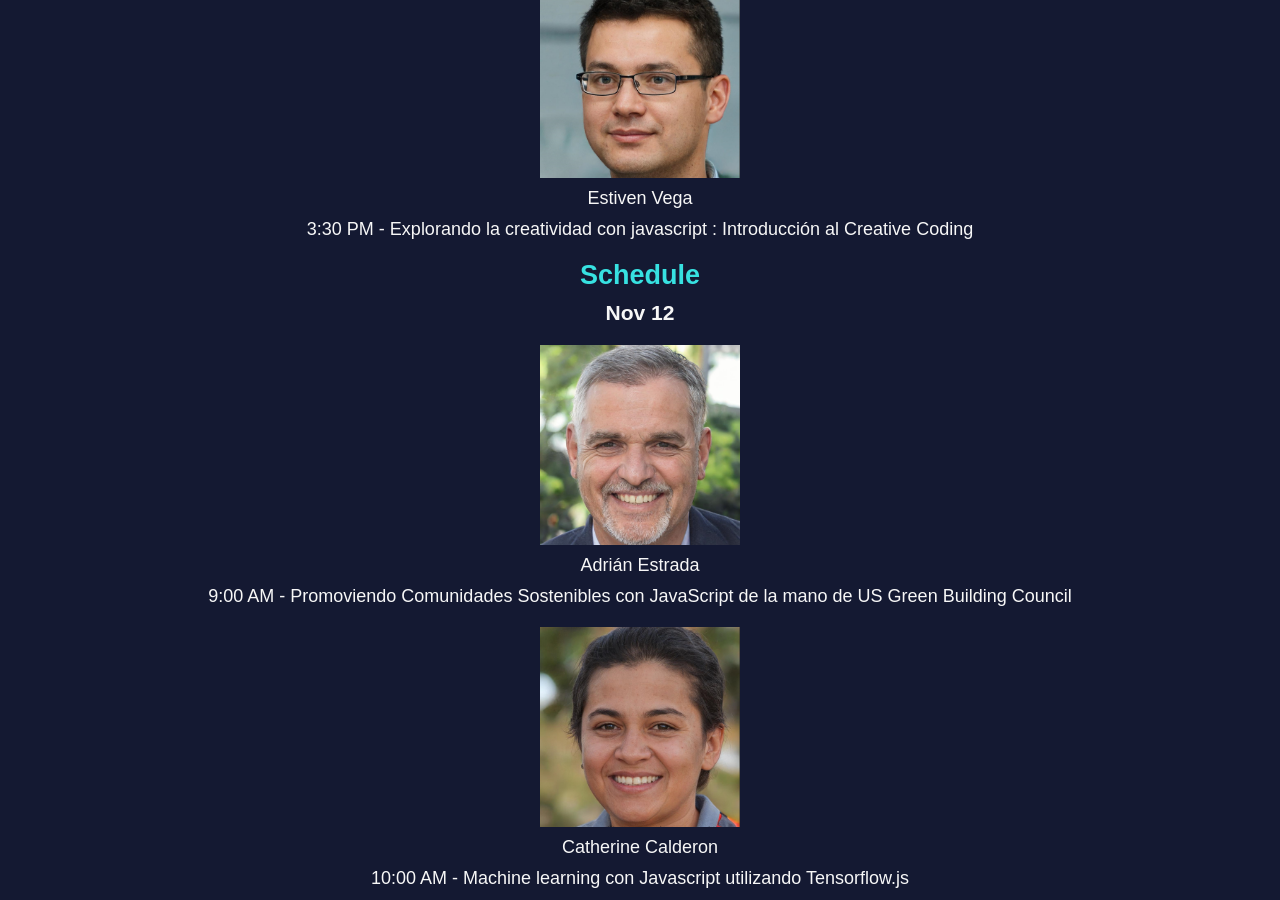
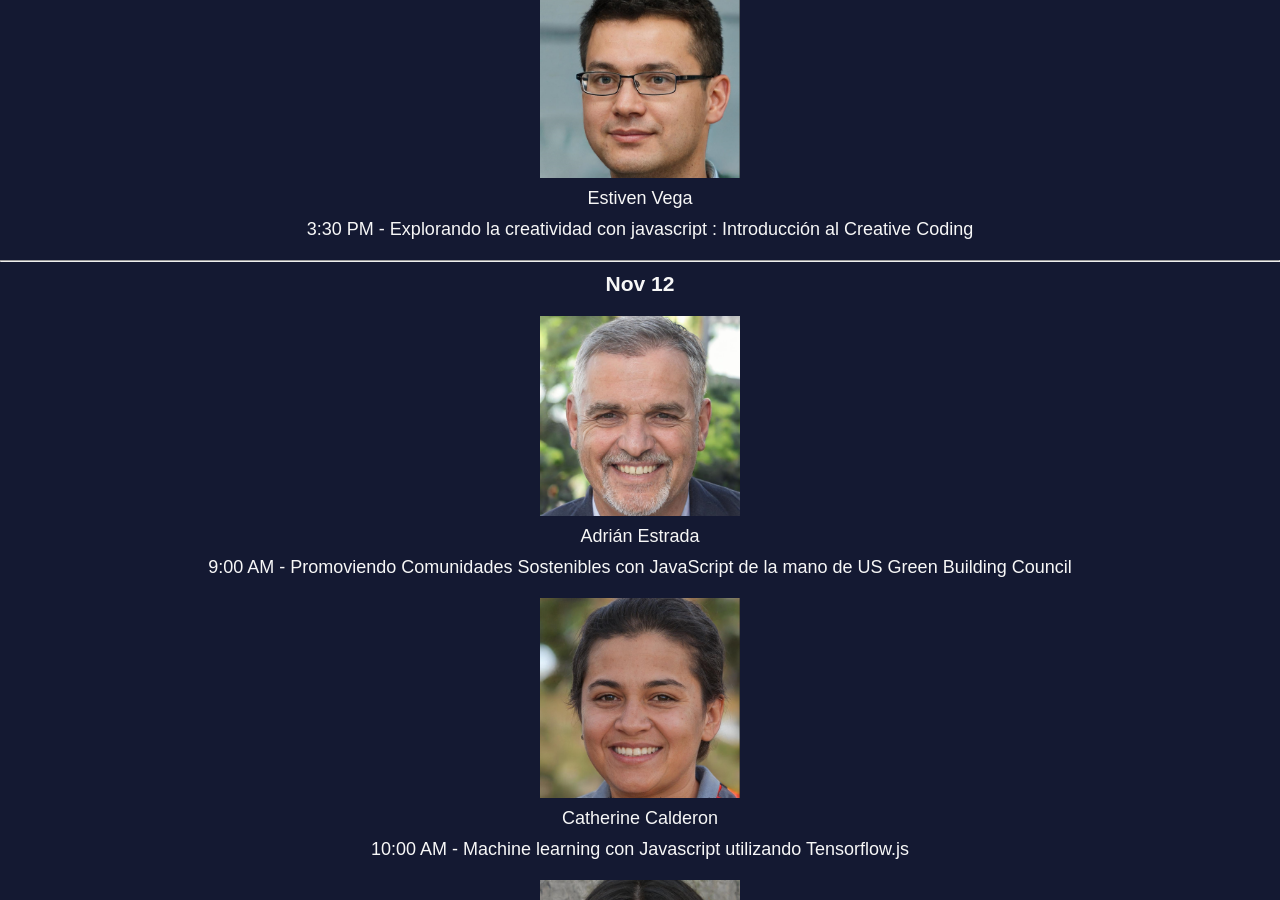
Before and after one commit to gothamgo/bweb, a Jekyll site: the page built from index.html, in a window 1280 px wide and 900 px high, scrolled down 2171 px. Built offline with Jekyll 4.4.1, drawn with Linux system fonts in a browser that asks for light colours; some of the changed text lies outside the part shown.

Commit message:
Update index.html

```diff
--- a/index.html
+++ b/index.html
@@ -108,7 +108,8 @@
   <p>3:30 PM - Explorando la creatividad con javascript : Introducción al Creative Coding</p>
 </div>
 
-<h2>Schedule</h2>
+<hr>
+
 <h3>Nov 12</h3>
 
 <div class="speaker">
@@ -150,3 +151,7 @@
   <p>Santiago Aragno</p>
   <p>3:30 AM - Overcoming the complexities of Bash scripts by harnessing the Power of JavaScript</p>
 </div>
+
+<hr>
+<h2>6:00 PM After Party - <a href="https://www.google.com/maps/place/Essotico+Rooftop/@6.2100203,-75.5678825,20z/data=!4m15!1m8!3m7!1s0x8e4428dfb80fad05:0x42137cfcc7b53b56!2sMedell%C3%ADn,+Medellin,+Antioquia,+Colombia!3b1!8m2!3d6.2476376!4d-75.5658153!16zL20vMDF4XzZz!3m5!1s0x8e4429f4d5a0716d:0x89b953c84c971315!8m2!3d6.210004!4d-75.5678394!16s%2Fg%2F11pdw28lyc?entry=ttu">Essotico Rooftop</a></h2>
+<hr>
```
